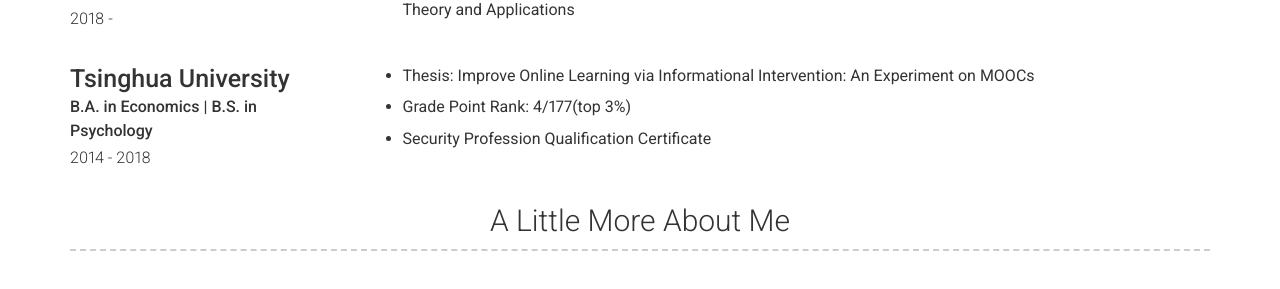
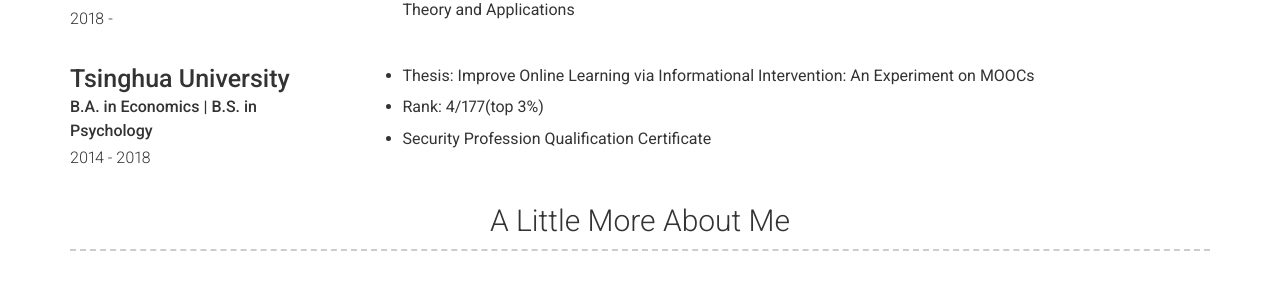
Before and after one commit to shuhuaizhang/shuhuaizhang.github.io, a Jekyll site: the page built from index.md, in a window 1280 px wide. Shown: the part 1123-1412 px from the top of the page. Built offline with Jekyll 4.4.1, drawn with Linux system fonts in a browser that asks for light colours; nearby versions of some CDN libraries.

Commit message:
Update education.yml

```diff
--- a/_data/education.yml
+++ b/_data/education.yml
@@ -20,6 +20,6 @@
   description: | # this will include new lines to allow paragraphs
     - Thesis: Improve Online Learning via Informational Intervention: An Experiment on MOOCs
 
-    - Grade Point Rank: 4/177(top 3%)
+    - Rank: 4/177(top 3%)
 
     - Security Profession Qualification Certificate
```
